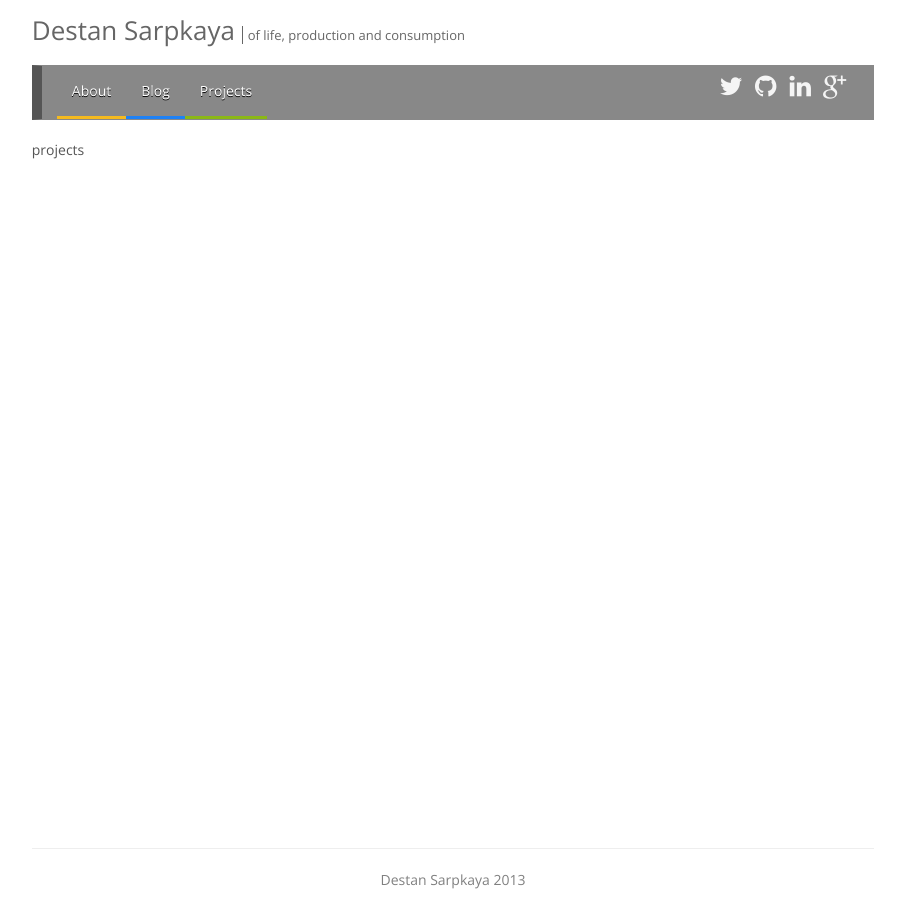
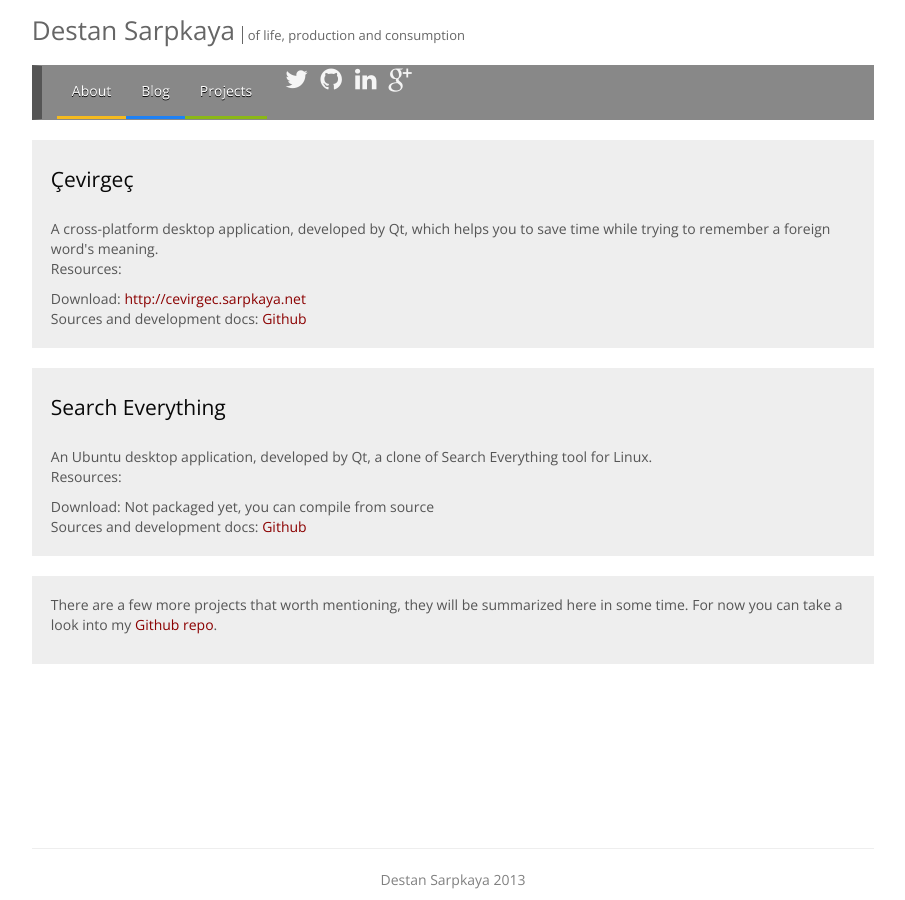
Before and after one commit to destan/destan.github.io, a Jekyll site: the page built from projects/index.html, in a window 1280 px wide. Shown: the whole page, without its empty margins (187-1092 px from the left). Built offline with Jekyll 4.4.1, drawn with Linux system fonts in a browser that asks for light colours; grey boxes are pictures that could not be loaded.

Commit message:
add temp content

```diff
--- a/_layouts/default.html
+++ b/_layouts/default.html
@@ -45,13 +45,16 @@ title: Destan Sarpkaya
                   <li id="aboutBtn"><a href="/">About</a></li>
                   <li id="blogBtn"><a href="/blog">Blog</a></li>
                   <li id="projectsBtn"><a href="/projects">Projects</a></li>
+                  <li id="socialBtn" class="pull-right">
+                    <span id="socialContainer">
+                      <a href="https://twitter.com/dorukdestan"><i class="icon-twitter"></i></a>
+                      <a href="https://github.com/destan"><i class="icon-github"></i></a>
+                      <a href="http://www.linkedin.com/in/dorukdestan"><i class="icon-linkedin"></i></a>
+                      <a href="https://plus.google.com/u/0/107372055220510088187"><i class="icon-plus"></i></a>
+                    </span>
+
+                  </li>
                 </ul>
-                <span id="socialContainer" class="pull-right">
-                  <a href="https://twitter.com/dorukdestan"><i class="icon-twitter"></i></a>
-                  <a href="https://github.com/destan"><i class="icon-github"></i></a>
-                  <a href="http://www.linkedin.com/in/dorukdestan"><i class="icon-linkedin"></i></a>
-                  <a href="https://plus.google.com/u/0/107372055220510088187"><i class="icon-plus"></i></a>
-                </span>
               </div>
             </div>
           </div><!-- /.navbar -->
--- a/index.html
+++ b/index.html
@@ -5,10 +5,10 @@ name: about
 
 <div class="row-fluid">
   <div class="span6">
-  	about me
+    <p>A passionate software developer...</p>
+    <p>More to come some time.</p>
   </div>
   <div class="span6">
-  	more about me
   </div>
 </div>
 
--- a/projects/index.html
+++ b/projects/index.html
@@ -3,7 +3,35 @@ layout: default
 name: projects
 ---
 
-projects
+<div class="well">
+  <div>
+    <legend>Çevirgeç</legend>
+    A cross-platform desktop application, developed by Qt, which helps you to save time while trying to remember a foreign word's meaning.
+  </div>
+  <div>
+    <p>Resources:</p>
+    Download: <a href="http://cevirgec.sarpkaya.net" target="_blank">http://cevirgec.sarpkaya.net</a><br>
+    Sources and development docs: <a href="http://github.com/destan/cevirgec" target="_blank">Github</a><br>
+  </div>
+  <div class="clear"></div>
+</div>
+
+<div class="well">
+  <div>
+    <legend>Search Everything</legend>
+    An Ubuntu desktop application, developed by Qt, a clone of Search Everything tool for Linux.
+  </div>
+  <div>
+    <p>Resources:</p>
+    Download: Not packaged yet, you can compile from source<br>
+    Sources and development docs: <a href="http://github.com/destan/searcheverything" target="_blank">Github</a><br>
+  </div>
+  <div class="clear"></div>
+</div>
+
+<div class="well">
+<p>There are a few more projects that worth mentioning, they will be summarized here in some time. For now you can take a look into my <a href="https://github.com/destan?tab=repositories">Github repo</a>.</p>
+</div>
 
 <script type="text/javascript">
 window.name = '{{ page.name }}';
```
